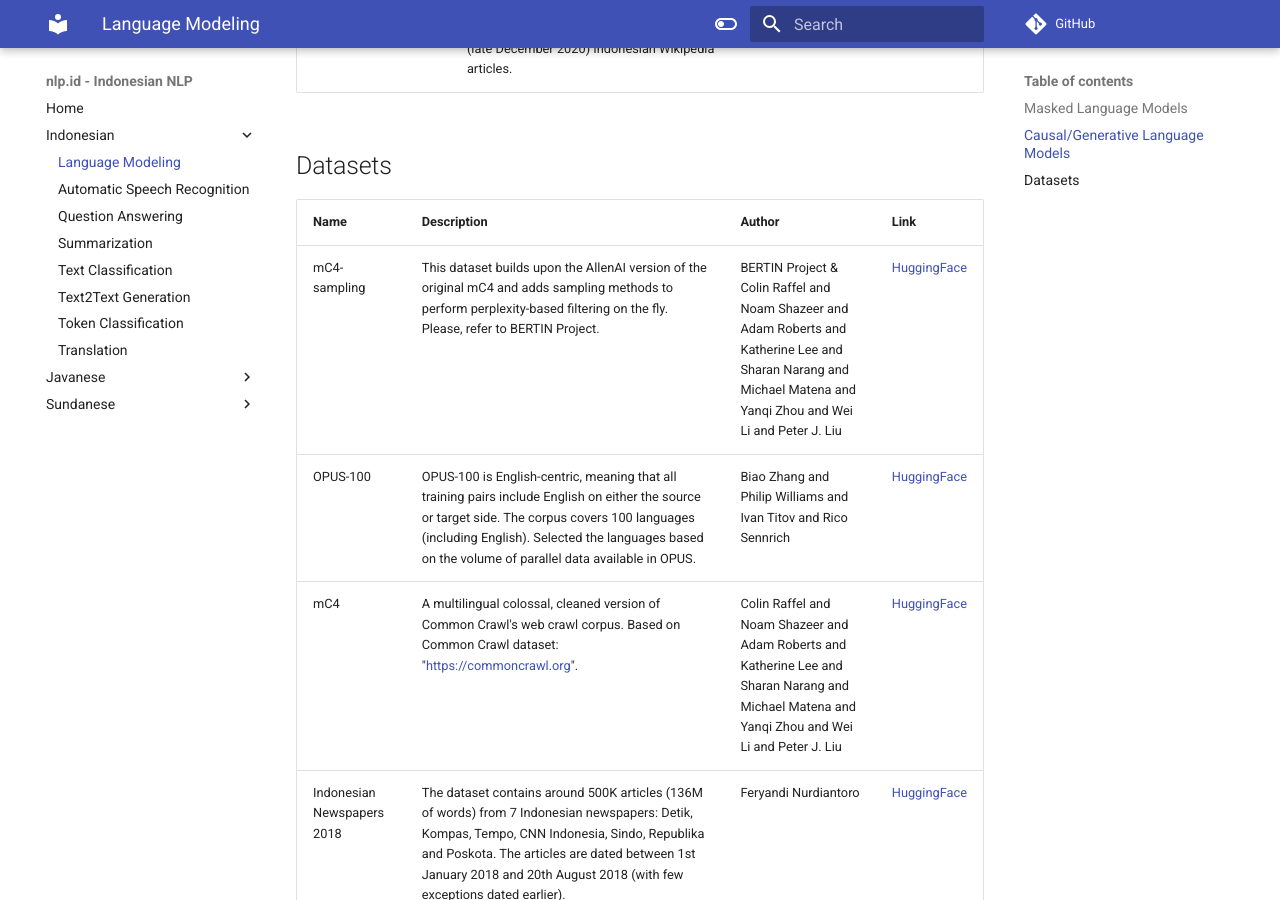
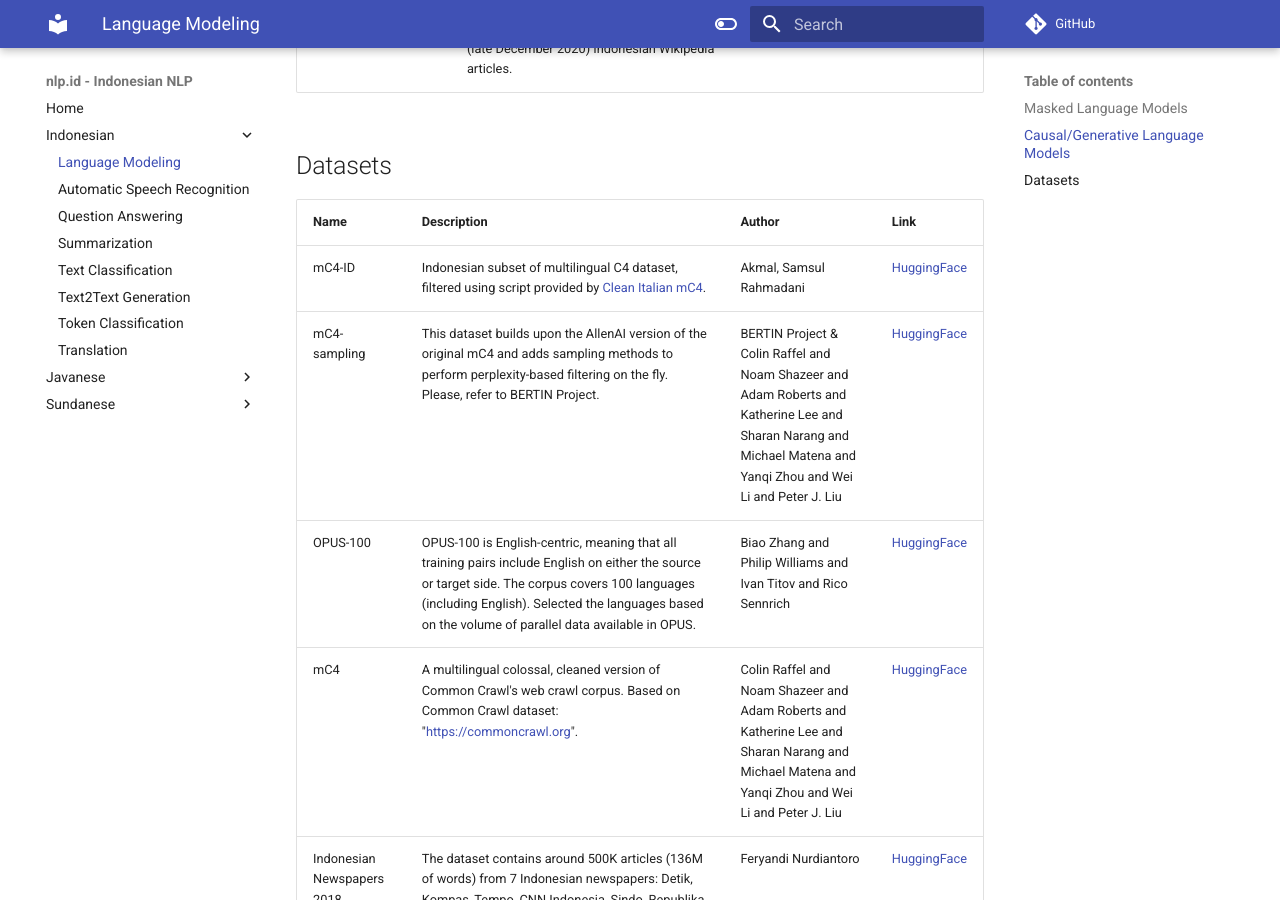
Before and after one commit to indonesian-nlp/nlp-resources, an MkDocs documentation site: the page built from docs/indonesian/index.md, in a window 1280 px wide and 900 px high, scrolled down 3321 px. Built offline with MkDocs 1.6.1 and Material for MkDocs 9.7.7, drawn with Linux system fonts in a browser that asks for light colours; comment, search, counter and statistics services are not loaded.

Commit message:
added indonesian mc4 filtered

```diff
--- a/docs/indonesian/index.md
+++ b/docs/indonesian/index.md
@@ -3,7 +3,7 @@
 ## Masked Language Models
 
 | Name                                         | Description                                                                                                                                                                                                          | Author                       | Link                                                                          |
-|----------------------------------------------|----------------------------------------------------------------------------------------------------------------------------------------------------------------------------------------------------------------------|------------------------------|-------------------------------------------------------------------------------|
+| -------------------------------------------- | -------------------------------------------------------------------------------------------------------------------------------------------------------------------------------------------------------------------- | ---------------------------- | ----------------------------------------------------------------------------- |
 | IndoConvBERT Base Model                      | IndoConvBERT is a ConvBERT model pretrained on Indo4B.                                                                                                                                                               | Akmal                        | [HuggingFace](https://huggingface.co/Wikidepia/IndoConvBERT-base)             |
 | Indonesian BERT Base 1.5G (uncased)          | It is BERT-base model pre-trained with indonesian Wikipedia and indonesian newspapers using a masked language modeling (MLM) objective. This model is uncased.                                                       | Cahya Wirawan                | [HuggingFace](https://huggingface.co/cahya/bert-base-indonesian-1.5G)         |
 | Indonesian BERT Base 522M (uncased)          | It is BERT-base model pre-trained with indonesian Wikipedia using a masked language modeling (MLM) objective. This model is uncased: it does not make a difference between indonesia and Indonesia.                  | Cahya Wirawan                | [HuggingFace](https://huggingface.co/cahya/bert-base-indonesian-522M)         |
@@ -27,7 +27,7 @@
 ## Causal/Generative Language Models
 
 | Name                                                       | Description                                                                                                                                                                                          | Author                 | Link                                                                                     |
-|------------------------------------------------------------|------------------------------------------------------------------------------------------------------------------------------------------------------------------------------------------------------|------------------------|------------------------------------------------------------------------------------------|
+| ---------------------------------------------------------- | ---------------------------------------------------------------------------------------------------------------------------------------------------------------------------------------------------- | ---------------------- | ---------------------------------------------------------------------------------------- |
 | Indonesian GPT2 Small 522M                                 | It is GPT2-small model pre-trained with indonesian Wikipedia using a causal language modeling (CLM) objective. This model is uncased: it does not make a difference between indonesia and Indonesia. | Cahya Wirawan          | [HuggingFace](https://huggingface.co/cahya/gpt2-small-indonesian-522M)                   |
 | GPT2-small-indonesian                                      | This is a pretrained model on Indonesian language using a causal language modeling (CLM) objective. The training data used for this model are Indonesian websites of OSCAR, mc4 and Wikipedia.       | Flax Community         | [HuggingFace](https://huggingface.co/flax-community/gpt2-small-indonesian)               |
 | GPT2-medium-indonesian                                     | This is a pretrained model on Indonesian language using a causal language modeling (CLM) objective. The training data used for this model are Indonesian websites of OSCAR, mc4 and Wikipedia.       | Flax Community         | [HuggingFace](https://huggingface.co/flax-community/gpt2-medium-indonesian)              |
@@ -37,13 +37,15 @@
 | Indo GPT-2 Small                                           | Indo GPT-2 Small is a language model based on the GPT-2 model. It was trained on the latest (late December 2020) Indonesian Wikipedia articles.                                                      | Wilson Wongso          | [HuggingFace](https://huggingface.co/w11wo/indo-gpt2-small)                              |
 
 ## Datasets
-| Name                       | Description                                                                                                                                                                                                                                                                                                                                                         | Author                                                                                                                                                            | Link                                                                       |
-|----------------------------|---------------------------------------------------------------------------------------------------------------------------------------------------------------------------------------------------------------------------------------------------------------------------------------------------------------------------------------------------------------------|-------------------------------------------------------------------------------------------------------------------------------------------------------------------|----------------------------------------------------------------------------|
-| mC4-sampling               | This dataset builds upon the AllenAI version of the original mC4 and adds sampling methods to perform perplexity-based filtering on the fly. Please, refer to BERTIN Project.                                                                                                                                                                                       | BERTIN Project & Colin Raffel and Noam Shazeer and Adam Roberts and Katherine Lee and Sharan Narang and Michael Matena and Yanqi Zhou and Wei Li and Peter J. Liu | [HuggingFace](https://huggingface.co/datasets/bertin-project/mc4-sampling) |
-| OPUS-100                   | OPUS-100 is English-centric, meaning that all training pairs include English on either the source or target side. The corpus covers 100 languages (including English). Selected the languages based on the volume of parallel data available in OPUS.                                                                                                               | Biao Zhang and Philip Williams and Ivan Titov and Rico Sennrich                                                                                                   | [HuggingFace](https://huggingface.co/datasets/opus100)                     |
-| mC4                        | A multilingual colossal, cleaned version of Common Crawl's web crawl corpus. Based on Common Crawl dataset: "[https://commoncrawl.org](https://commoncrawl.org)".                                                                                                                                                                                                   | Colin Raffel and Noam Shazeer and Adam Roberts and Katherine Lee and Sharan Narang and Michael Matena and Yanqi Zhou and Wei Li and Peter J. Liu                  | [HuggingFace](https://huggingface.co/datasets/mc4)                         |
-| Indonesian Newspapers 2018 | The dataset contains around 500K articles (136M of words) from 7 Indonesian newspapers: Detik, Kompas, Tempo, CNN Indonesia, Sindo, Republika and Poskota. The articles are dated between 1st January 2018 and 20th August 2018 (with few exceptions dated earlier).                                                                                                | Feryandi Nurdiantoro                                                                                                                                              | [HuggingFace](https://huggingface.co/datasets/id_newspapers_2018)          |
-| Indonesia Puisi            | Puisi (poem) is an Indonesian poetic form. The dataset contains 7223 Indonesian puisi with its title and author.                                                                                                                                                                                                                                                    | Ilham Firdausi Putra                                                                                                                                              | [HuggingFace](https://huggingface.co/datasets/id_puisi)                    |
-| OSCAR                      | OSCAR or Open Super-large Crawled ALMAnaCH coRpus is a huge multilingual corpus obtained by language classification and filtering of the Common Crawl corpus using the goclassy architecture. Data is distributed by language in both original and deduplicated form.                                                                                               | Ortiz Suárez, Pedro Javier and Romary, Laurent and Sagot, Benoit                                                                                                  | [HuggingFace](https://huggingface.co/datasets/oscar)                       |
-| CC100                      | This corpus is an attempt to recreate the dataset used for training XLM-R. This corpus comprises of monolingual data for 100+ languages and also includes data for romanized languages (indicated by *_rom). This was constructed using the urls and paragraph indices provided by the CC-Net repository by processing January-December 2018 Commoncrawl snapshots. | Wenzek, Guillaume and Lachaux, Marie-Anne and Conneau, Alexis and Chaudhary, Vishrav and Guzmán, Francisco and Joulin, Armand and Grave, Edouard                  | [HuggingFace](https://huggingface.co/datasets/cc100)                       |
-| Wikipedia                  | Wikipedia dataset containing cleaned articles of all languages. The datasets are built from the Wikipedia dump ([https://dumps.wikimedia.org/](https://dumps.wikimedia.org/)) with one split per language. Each example contains the content of one full Wikipedia article with cleaning to strip markdown and unwanted sections (references, etc.).                | Wikimedia Foundation                                                                                                                                              | [HuggingFace](https://huggingface.co/datasets/wikipedia)                   |
+
+| Name                       | Description                                                                                                                                                                                                                                                                                                                                                           | Author                                                                                                                                                            | Link                                                                       |
+| -------------------------- | --------------------------------------------------------------------------------------------------------------------------------------------------------------------------------------------------------------------------------------------------------------------------------------------------------------------------------------------------------------------- | ----------------------------------------------------------------------------------------------------------------------------------------------------------------- | -------------------------------------------------------------------------- |
+| mC4-ID                     | Indonesian subset of multilingual C4 dataset, filtered using script provided by [Clean Italian mC4](https://huggingface.co/datasets/gsarti/clean_mc4_it).                                                                                                                                                                                                             | Akmal, Samsul Rahmadani                                                                                                                                           | [HuggingFace](https://huggingface.co/datasets/munggok/mc4-id)              |
+| mC4-sampling               | This dataset builds upon the AllenAI version of the original mC4 and adds sampling methods to perform perplexity-based filtering on the fly. Please, refer to BERTIN Project.                                                                                                                                                                                         | BERTIN Project & Colin Raffel and Noam Shazeer and Adam Roberts and Katherine Lee and Sharan Narang and Michael Matena and Yanqi Zhou and Wei Li and Peter J. Liu | [HuggingFace](https://huggingface.co/datasets/bertin-project/mc4-sampling) |
+| OPUS-100                   | OPUS-100 is English-centric, meaning that all training pairs include English on either the source or target side. The corpus covers 100 languages (including English). Selected the languages based on the volume of parallel data available in OPUS.                                                                                                                 | Biao Zhang and Philip Williams and Ivan Titov and Rico Sennrich                                                                                                   | [HuggingFace](https://huggingface.co/datasets/opus100)                     |
+| mC4                        | A multilingual colossal, cleaned version of Common Crawl's web crawl corpus. Based on Common Crawl dataset: "[https://commoncrawl.org](https://commoncrawl.org)".                                                                                                                                                                                                     | Colin Raffel and Noam Shazeer and Adam Roberts and Katherine Lee and Sharan Narang and Michael Matena and Yanqi Zhou and Wei Li and Peter J. Liu                  | [HuggingFace](https://huggingface.co/datasets/mc4)                         |
+| Indonesian Newspapers 2018 | The dataset contains around 500K articles (136M of words) from 7 Indonesian newspapers: Detik, Kompas, Tempo, CNN Indonesia, Sindo, Republika and Poskota. The articles are dated between 1st January 2018 and 20th August 2018 (with few exceptions dated earlier).                                                                                                  | Feryandi Nurdiantoro                                                                                                                                              | [HuggingFace](https://huggingface.co/datasets/id_newspapers_2018)          |
+| Indonesia Puisi            | Puisi (poem) is an Indonesian poetic form. The dataset contains 7223 Indonesian puisi with its title and author.                                                                                                                                                                                                                                                      | Ilham Firdausi Putra                                                                                                                                              | [HuggingFace](https://huggingface.co/datasets/id_puisi)                    |
+| OSCAR                      | OSCAR or Open Super-large Crawled ALMAnaCH coRpus is a huge multilingual corpus obtained by language classification and filtering of the Common Crawl corpus using the goclassy architecture. Data is distributed by language in both original and deduplicated form.                                                                                                 | Ortiz Suárez, Pedro Javier and Romary, Laurent and Sagot, Benoit                                                                                                  | [HuggingFace](https://huggingface.co/datasets/oscar)                       |
+| CC100                      | This corpus is an attempt to recreate the dataset used for training XLM-R. This corpus comprises of monolingual data for 100+ languages and also includes data for romanized languages (indicated by \*\_rom). This was constructed using the urls and paragraph indices provided by the CC-Net repository by processing January-December 2018 Commoncrawl snapshots. | Wenzek, Guillaume and Lachaux, Marie-Anne and Conneau, Alexis and Chaudhary, Vishrav and Guzmán, Francisco and Joulin, Armand and Grave, Edouard                  | [HuggingFace](https://huggingface.co/datasets/cc100)                       |
+| Wikipedia                  | Wikipedia dataset containing cleaned articles of all languages. The datasets are built from the Wikipedia dump ([https://dumps.wikimedia.org/](https://dumps.wikimedia.org/)) with one split per language. Each example contains the content of one full Wikipedia article with cleaning to strip markdown and unwanted sections (references, etc.).                  | Wikimedia Foundation                                                                                                                                              | [HuggingFace](https://huggingface.co/datasets/wikipedia)                   |
```
